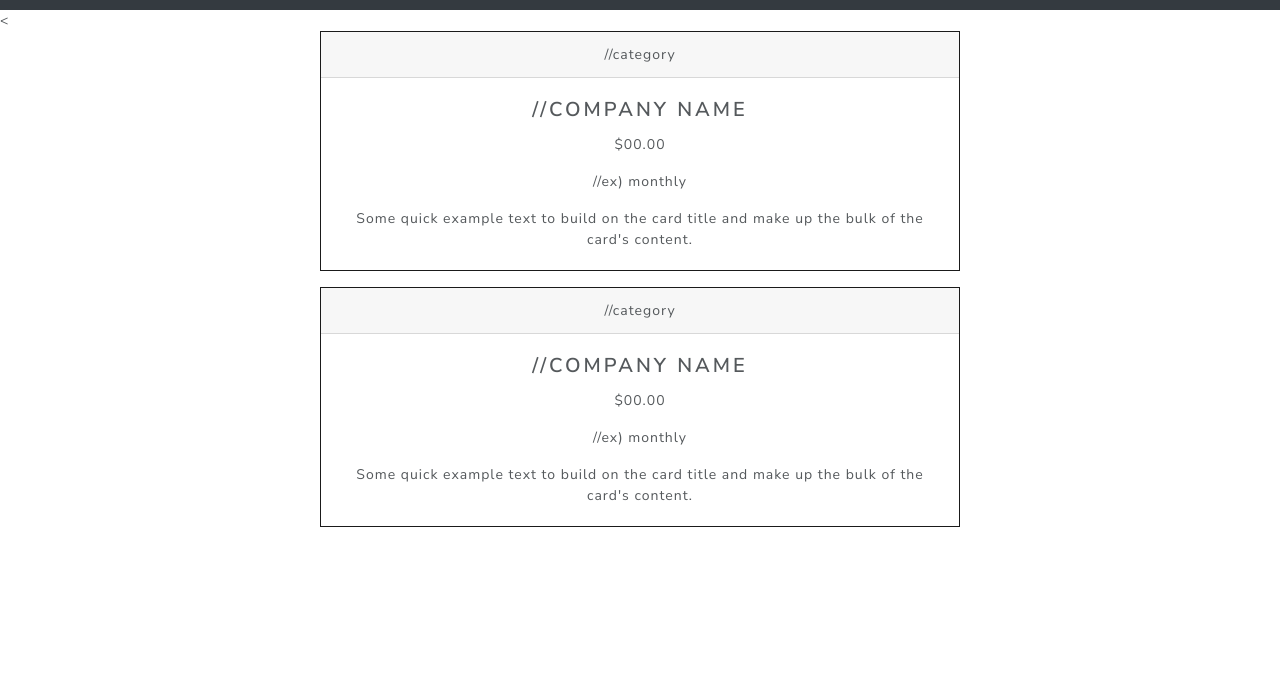
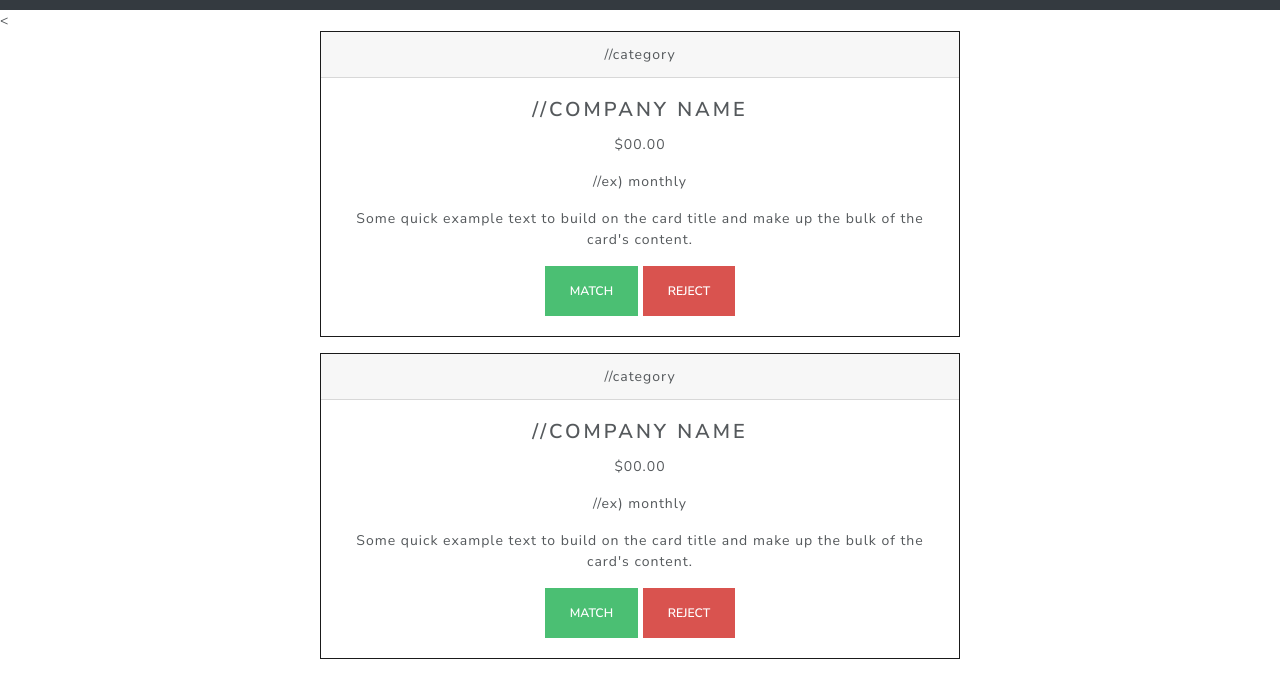
Before and after one commit to czhao028/SponsorsList, a plain HTML site: page Sponsor_view.html in a window 1280 px wide. Shown: the part 79-756 px from the top of the page. Drawn offline with nearby package versions, Linux system fonts and the light colour scheme.

Commit message:
added match and reject buttons

```diff
--- a/Sponsor_view.html
+++ b/Sponsor_view.html
@@ -36,6 +36,8 @@
 		    <p id = "card-cost" class = "card-cost"> $00.00 </p>
 		    <p id = "card-payment_method" class = "card-payment_method"> //ex) monthly</p>
 		    <p id = "card-text" class="card-text">Some quick example text to build on the card title and make up the bulk of the card's content.</p>
+		    <button type="button" class="btn btn-success" onclick = "match()">Match</button>
+            <button type="button" class="btn btn-danger" onclick = "reject()">Reject</button>
 		  </div>
 		</div>
 		<div class="card border-primary mb-3" style="max-width: 40rem;" padding = "10px">
@@ -45,6 +47,8 @@
 		    <p id = "card-cost" class = "card-cost"> $00.00 </p>
 		    <p id = "card-payment_method" class = "card-payment_method"> //ex) monthly</p>
 		    <p id = "card-text" class="card-text">Some quick example text to build on the card title and make up the bulk of the card's content.</p>
+		    <button type="button" class="btn btn-success" onclick = "match()">Match</button>
+            <button type="button" class="btn btn-danger" onclick = "reject()">Reject</button>
 		  </div>
 		</div>
 	</center>
@@ -53,7 +57,14 @@
 <script src="https://ajax.googleapis.com/ajax/libs/jquery/3.3.1/jquery.min.js"></script>
 <script>
 	function appendCard(category, company, cost, card-payment_method, text){
-		var card = '<div class="card border-primary mb-3" style="max-width: 40rem;" padding = "10px"> <div class="card-header">'+ category+'</div> <div class="card-body"> <h4 class="card-title">'+company+'</h4> <p id = "card-cost" class = "card-cost">'+cost+'</p> <p id = "card-payment_method" class = "card-payment_method">'+card-payment_method+'</p> <p id = "card-text" class="card-text">'+text+'</p>''</div></div>';
+		var card = '<div class="card border-primary mb-3" style="max-width: 40rem;" padding = "10px"> <div class="card-header">'+ category+'</div> <div class="card-body"> <h4 class="card-title">'+company+'</h4> <p id = "card-cost" class = "card-cost">'+cost+'</p> <p id = "card-payment_method" class = "card-payment_method">'+card-payment_method+'</p> <p id = "card-text" class="card-text">'+text+'</p><button type="button" class="btn btn-success" onclick = "match()">Match</button><button type="button" class="btn btn-danger" onclick = "reject()">Reject</button></div></div>';
 		$("body").append(card);
 	}
+	function match(){
+		//do something
+	}
+	function reject(){
+		//do something
+	}
+
 </script>
```
